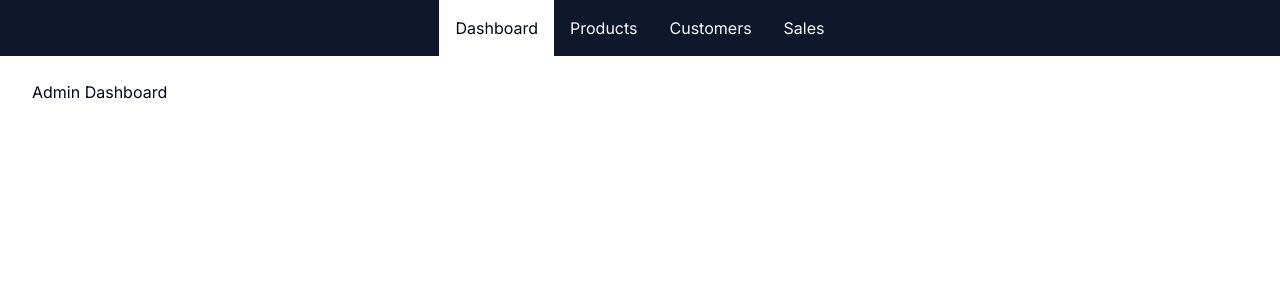
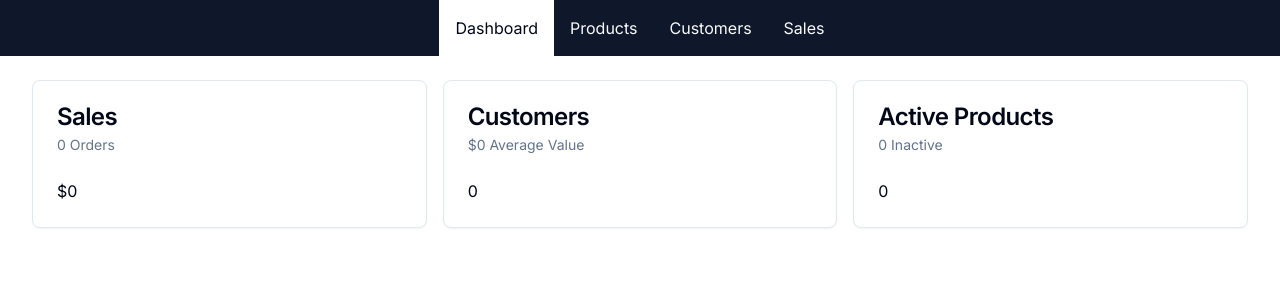
Before and after one commit to nordicirish/nextjs-ecommerce-mvp, a Next.js app: page /admin in a window 1280 px wide. Shown: the top 300 px of the page. Built offline with nearby package versions, Linux system fonts and the light colour scheme; no server answers; the database is empty.

Commit message:
Add getSalesData(), getUsersData(), getProductData() and pass props to dashBoardCard()

```diff
--- a/src/app/admin/page.tsx
+++ b/src/app/admin/page.tsx
@@ -1,3 +1,103 @@
-export default function AdminDashboard() {
-    return <h1>Admin Dashboard</h1>;
+import {
+  Card,
+  CardContent,
+  CardDescription,
+  CardHeader,
+  CardTitle,
+} from "@/components/ui/card";
+import db from "@/db/db";
+import { formatCurrency, formatNumber } from "@/lib/formatters";
+
+async function getSalesData() {
+  const data = await db.order.aggregate({
+    _sum: {
+      pricePaidInCents: true,
+    },
+    _count: true,
+  });
+
+  return {
+    //divide  by 100 to convert cents to dollars
+    amount: (data._sum.pricePaidInCents || 0) / 100,
+    numberOfSales: data._count,
+  };
 }
+
+async function getUsersData() {
+  // use promise.all to fetch both queries in parallel
+  const [userCount, orderData] = await Promise.all([
+    db.user.count(),
+    db.order.aggregate({
+      _sum: {
+        pricePaidInCents: true,
+      },
+    }),
+  ]);
+  return {
+    userCount,
+    averageValuePerUser:
+      // if no users, return 0 to prevent division by 0
+      userCount === 0 ? 0 : (orderData._sum.pricePaidInCents || 0) / userCount,
+  };
+}
+
+async function
+
+getProductData() {
+  const [activeCount, inactiveCount] = await Promise.all([
+      db.product.count({ where: { isAvailableForPurchase: true } }),
+      db.product.count({ where: { isAvailableForPurchase: false } }),
+    ]);
+
+  return {
+    activeCount,
+    inactiveCount,
+  };
+}
+
+export default async function AdminDashboard() {
+  // Promise.all to fetch both queries in parallel
+ const [salesData, usersData, productData] = await Promise.all([getSalesData(), getUsersData(), getProductData()]);
+
+  return (
+    <div className="grid grid-cols-1 md:grid-cols-2 lg:grid-cols-3 gap-4">
+      <DashboardCard
+        title="Sales"
+        subtitle={`${formatNumber(salesData.numberOfSales)} Orders `}
+        body={formatCurrency(salesData.amount)}
+      />
+      <DashboardCard
+        title="Customers"
+        subtitle={`${formatCurrency(
+          usersData.averageValuePerUser
+        )} Average Value `}
+        body={formatNumber(usersData.userCount)}
+      />
+      <DashboardCard
+        title="Active
+        Products"
+        subtitle={`${formatNumber(productData.inactiveCount)} Inactive`}
+        body={formatNumber(productData.activeCount)}
+      />
+    </div>
+  );
+}
+
+type DashboardCardProps = {
+  title: string;
+  subtitle: string;
+  body: string;
+};
+function DashboardCard({ title, subtitle, body }: DashboardCardProps) {
+  return (
+    <Card>
+      <CardHeader>
+        <CardTitle>{title}</CardTitle>
+        <CardDescription>{subtitle}</CardDescription>
+      </CardHeader>
+      <CardContent>
+        <p>{body}</p>
+      </CardContent>
+    </Card>
+  );
+}
```
